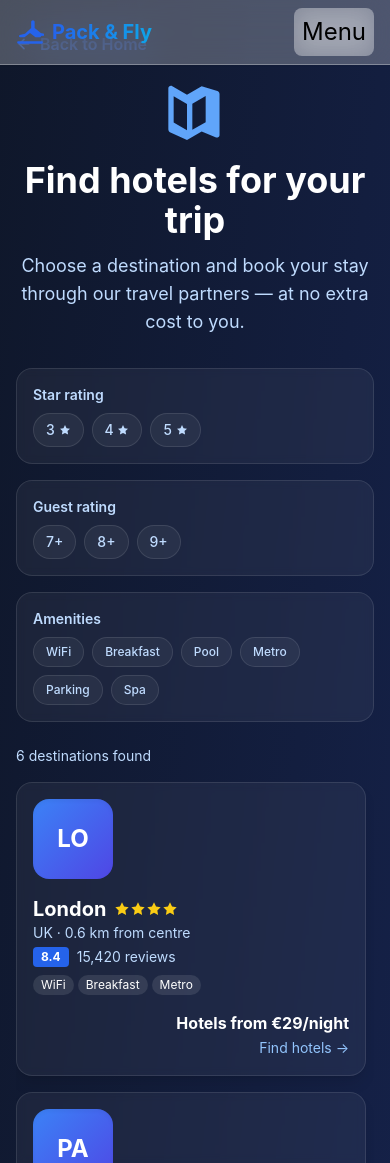
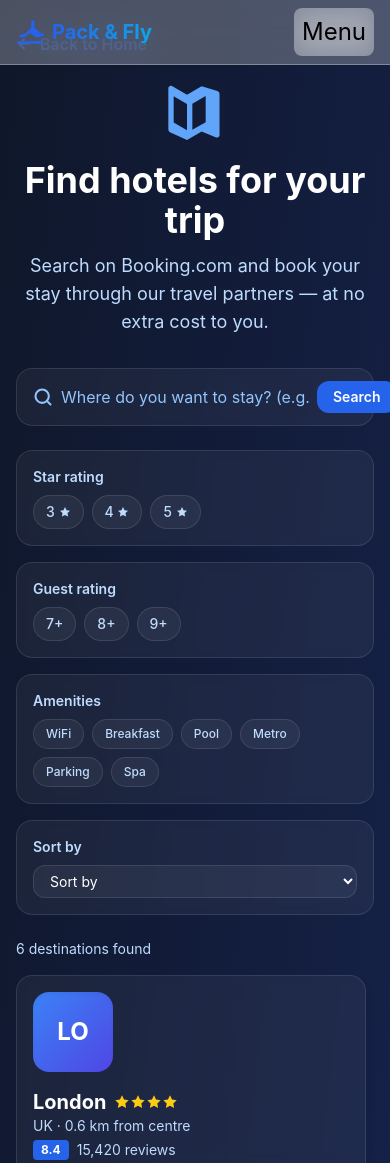
Before and after one commit to nilo1221/baggage-checker, a Next.js app: page /destinations in a window 390 px wide. Shown: the top 1163 px of the page. Built offline with nearby package versions, Linux system fonts and the light colour scheme.

Commit message:
Add destination search with autocomplete and sorting

```diff
--- a/app/destinations/page.js
+++ b/app/destinations/page.js
@@ -5,7 +5,7 @@
 import { destinations } from '../../lib/destinations'
 import { getHotelLink } from '../../lib/travelAffiliate'
 import Button from '../../components/Button'
-import { MapIcon, ArrowLeftIcon, StarIcon } from '../../components/Icons'
+import { MapIcon, ArrowLeftIcon, StarIcon, SearchIcon } from '../../components/Icons'
 
 const DestinationsMap = dynamic(() => import('../../components/DestinationsMap'), {
   ssr: false,
@@ -19,11 +19,53 @@
   { label: '9+', value: 9 },
 ]
 const amenityOptions = ['WiFi', 'Breakfast', 'Pool', 'Metro', 'Parking', 'Spa']
+const sortOptions = [
+  { value: 'default', label: 'Sort by' },
+  { value: 'price-asc', label: 'Price: low to high' },
+  { value: 'rating-desc', label: 'Rating: high to low' },
+  { value: 'distance-asc', label: 'Distance: nearest first' },
+  { value: 'reviews-desc', label: 'Most reviewed' },
+]
 
 export default function DestinationsPage() {
+  const [query, setQuery] = useState('')
+  const [showSuggestions, setShowSuggestions] = useState(false)
+  const [sortBy, setSortBy] = useState('default')
   const [selectedStars, setSelectedStars] = useState([])
   const [minRating, setMinRating] = useState(0)
   const [selectedAmenities, setSelectedAmenities] = useState([])
+
+  const suggestions = useMemo(() => {
+    if (!query.trim()) return []
+    const q = query.toLowerCase()
+    return destinations.filter(
+      (d) =>
+        d.name.toLowerCase().includes(q) || d.country.toLowerCase().includes(q)
+    )
+  }, [query])
+
+  const openBookingSearch = (city) => {
+    window.open(getHotelLink(city), '_blank', 'noopener,noreferrer')
+  }
+
+  const handleSearchSubmit = (e) => {
+    e.preventDefault()
+    const q = query.trim()
+    if (!q) return
+    const exact = destinations.find(
+      (d) =>
+        d.name.toLowerCase() === q.toLowerCase() ||
+        d.country.toLowerCase() === q.toLowerCase()
+    )
+    if (exact) {
+      openBookingSearch(exact.name)
+    } else if (suggestions.length) {
+      openBookingSearch(suggestions[0].name)
+    } else {
+      openBookingSearch(q)
+    }
+    setShowSuggestions(false)
+  }
 
   const toggleStar = (star) => {
     setSelectedStars((prev) =>
@@ -38,13 +80,20 @@
   }
 
   const filtered = useMemo(() => {
-    return destinations.filter((dest) => {
+    let result = destinations.filter((dest) => {
       if (selectedStars.length && !selectedStars.includes(dest.stars)) return false
       if (dest.rating < minRating) return false
       if (selectedAmenities.length && !selectedAmenities.every((a) => dest.amenities.includes(a))) return false
       return true
     })
-  }, [selectedStars, minRating, selectedAmenities])
+
+    if (sortBy === 'price-asc') result = [...result].sort((a, b) => a.price - b.price)
+    if (sortBy === 'rating-desc') result = [...result].sort((a, b) => b.rating - a.rating)
+    if (sortBy === 'distance-asc') result = [...result].sort((a, b) => a.distance - b.distance)
+    if (sortBy === 'reviews-desc') result = [...result].sort((a, b) => b.reviews - a.reviews)
+
+    return result
+  }, [selectedStars, minRating, selectedAmenities, sortBy])
 
   return (
     <div className="min-h-screen bg-gradient-to-br from-slate-900 to-blue-950 text-white">
@@ -60,11 +109,52 @@
               Find hotels for your trip
             </h1>
             <p className="text-lg text-blue-200 max-w-2xl mx-auto">
-              Choose a destination and book your stay through our travel partners — at no extra cost to you.
+              Search on Booking.com and book your stay through our travel partners — at no extra cost to you.
             </p>
           </div>
 
-          <div className="grid grid-cols-1 md:grid-cols-3 gap-4 mb-6">
+          <form onSubmit={handleSearchSubmit} className="relative mb-6">
+            <div className="flex items-center gap-2 bg-white/5 backdrop-blur-sm border border-white/10 rounded-2xl px-4 py-3 focus-within:ring-2 focus-within:ring-blue-500">
+              <SearchIcon className="w-5 h-5 text-blue-300 shrink-0" />
+              <input
+                type="text"
+                value={query}
+                onChange={(e) => setQuery(e.target.value)}
+                onFocus={() => setShowSuggestions(true)}
+                onBlur={() => setTimeout(() => setShowSuggestions(false), 200)}
+                placeholder="Where do you want to stay? (e.g. London)"
+                className="bg-transparent flex-grow outline-none text-white placeholder-blue-300"
+              />
+              <button
+                type="submit"
+                className="shrink-0 px-4 py-1.5 bg-blue-600 hover:bg-blue-700 text-white text-sm font-semibold rounded-xl transition-colors"
+              >
+                Search
+              </button>
+            </div>
+            {showSuggestions && suggestions.length > 0 && (
+              <div className="absolute z-20 top-full left-0 right-0 mt-2 bg-slate-800/95 backdrop-blur-md border border-white/10 rounded-2xl overflow-hidden shadow-2xl">
+                {suggestions.map((dest) => (
+                  <button
+                    key={dest.id}
+                    type="button"
+                    onMouseDown={(e) => e.preventDefault()}
+                    onClick={() => {
+                      setQuery(dest.name)
+                      openBookingSearch(dest.name)
+                      setShowSuggestions(false)
+                    }}
+                    className="w-full text-left px-4 py-3 hover:bg-white/10 transition-colors flex items-center justify-between"
+                  >
+                    <span className="font-semibold">{dest.name}</span>
+                    <span className="text-sm text-blue-200">{dest.country}</span>
+                  </button>
+                ))}
+              </div>
+            )}
+          </form>
+
+          <div className="grid grid-cols-1 md:grid-cols-4 gap-4 mb-6">
             <div className="bg-white/5 backdrop-blur-sm border border-white/10 rounded-2xl p-4">
               <p className="text-sm font-semibold text-blue-200 mb-2">Star rating</p>
               <div className="flex flex-wrap gap-2">
@@ -120,6 +210,21 @@
                   </button>
                 ))}
               </div>
+            </div>
+
+            <div className="bg-white/5 backdrop-blur-sm border border-white/10 rounded-2xl p-4">
+              <p className="text-sm font-semibold text-blue-200 mb-2">Sort by</p>
+              <select
+                value={sortBy}
+                onChange={(e) => setSortBy(e.target.value)}
+                className="w-full bg-white/5 border border-white/10 rounded-xl px-3 py-1.5 text-sm text-white outline-none focus:ring-2 focus:ring-blue-500"
+              >
+                {sortOptions.map((opt) => (
+                  <option key={opt.value} value={opt.value} className="bg-slate-800 text-white">
+                    {opt.label}
+                  </option>
+                ))}
+              </select>
             </div>
           </div>
 
--- a/components/Icons.js
+++ b/components/Icons.js
@@ -108,3 +108,12 @@
     </svg>
   )
 }
+
+export function SearchIcon({ className = 'w-6 h-6' }) {
+  return (
+    <svg className={className} viewBox="0 0 24 24" fill="none" stroke="currentColor" strokeWidth="2.5" strokeLinecap="round" strokeLinejoin="round" aria-hidden="true">
+      <circle cx="11" cy="11" r="8" />
+      <line x1="21" y1="21" x2="16.65" y2="16.65" />
+    </svg>
+  )
+}
```
